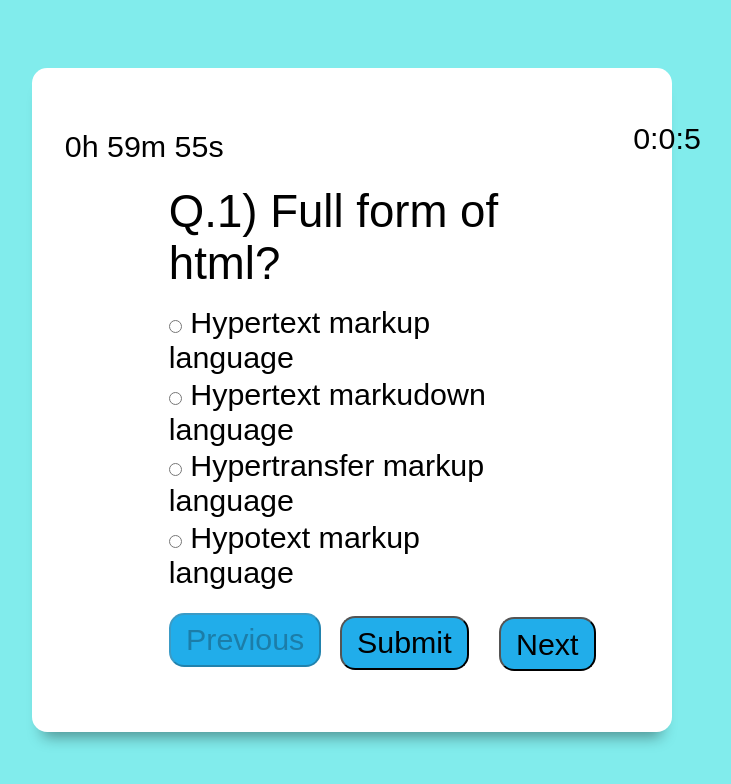
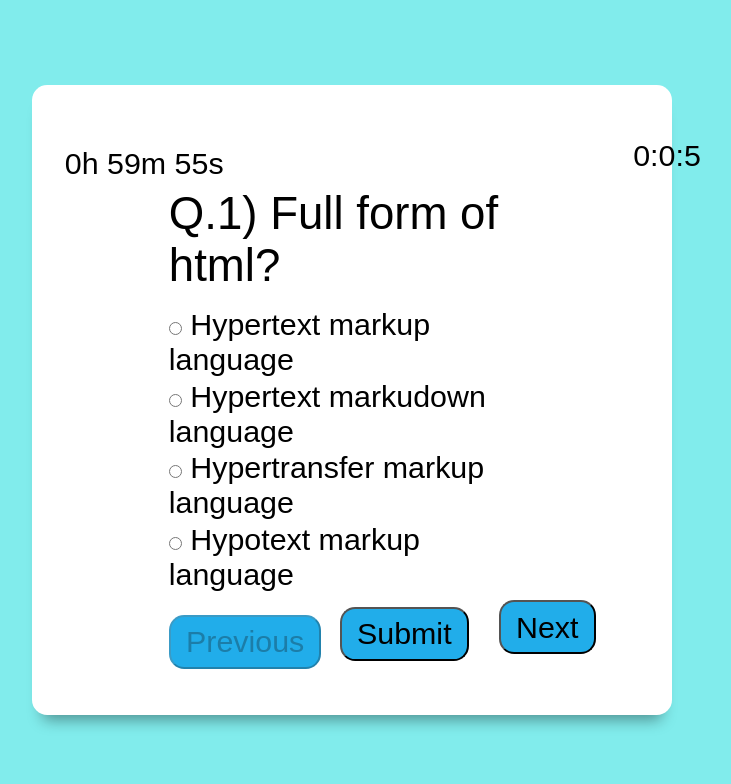
Before and after one commit to Shreyash9373/Quiz-Website, a plain HTML site: page index.html in a window 1280 px wide. Shown: the whole page, without its empty margins (288-1019 px from the left). Drawn offline with Linux system fonts and the light colour scheme; a web font is replaced by a local one.

Commit message:
Update style.css

```diff
--- a/style.css
+++ b/style.css
@@ -26,7 +26,7 @@ html{
 .inner-div h2{
     font-size: 3rem;
     font-weight: 500;
-    margin-top: 2rem;
+    margin-top: 1rem;
     margin-bottom: 1rem;
 }
 .inner-div li{
@@ -44,7 +44,7 @@ input{
     border-radius: 1rem;
     display: flex;
     background-color: rgb(33, 173, 234);
-    margin-top: -51px;
+    margin-top: -62px;
     margin-left: 171px;
 
 }
@@ -64,7 +64,7 @@ input{
     border-radius: 1rem;
     display: flex;
     background-color: rgb(33, 173, 234);
-    margin-top: -53px;
+    margin-top: -61px;
     margin-left: 330px;
 
 }
```
